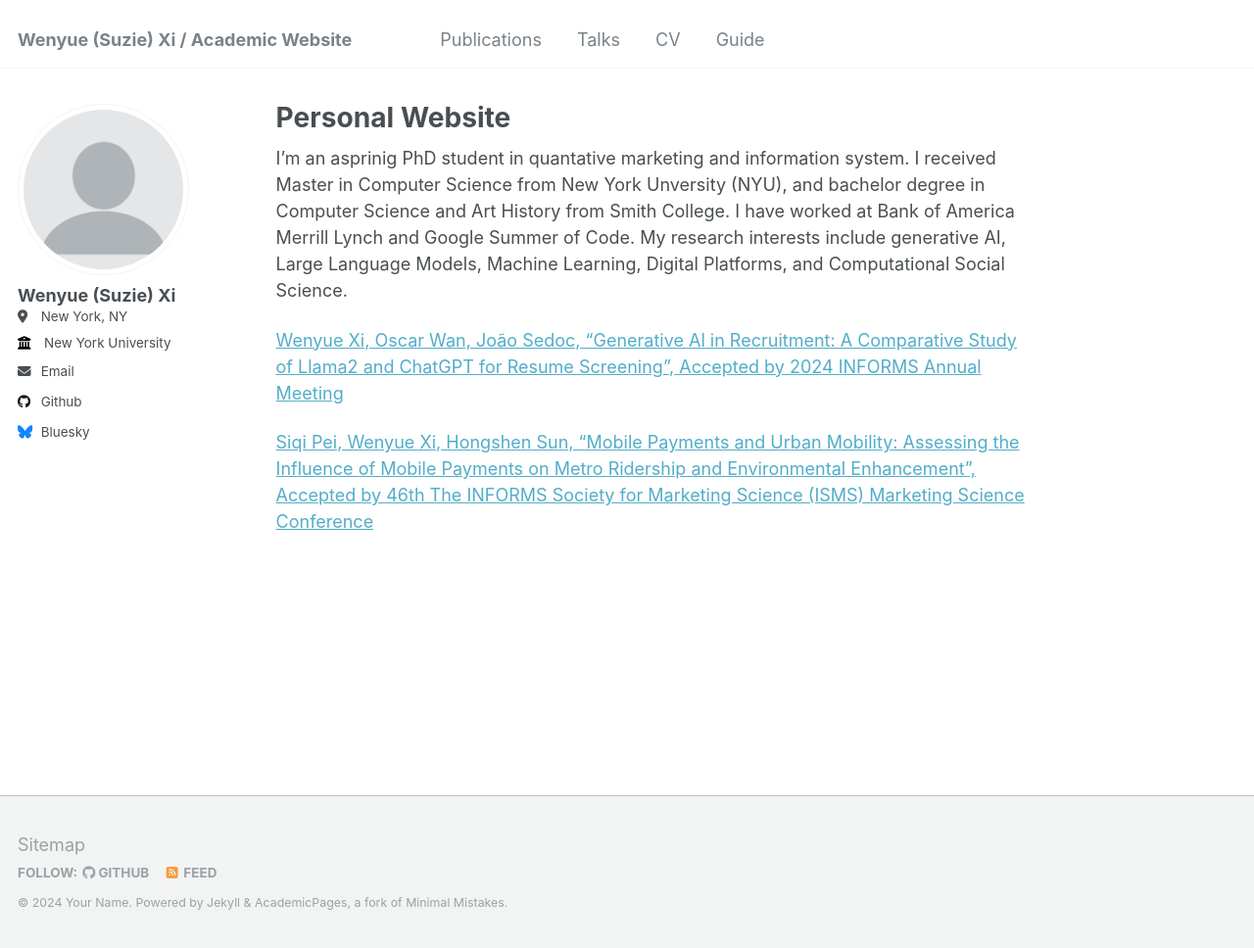
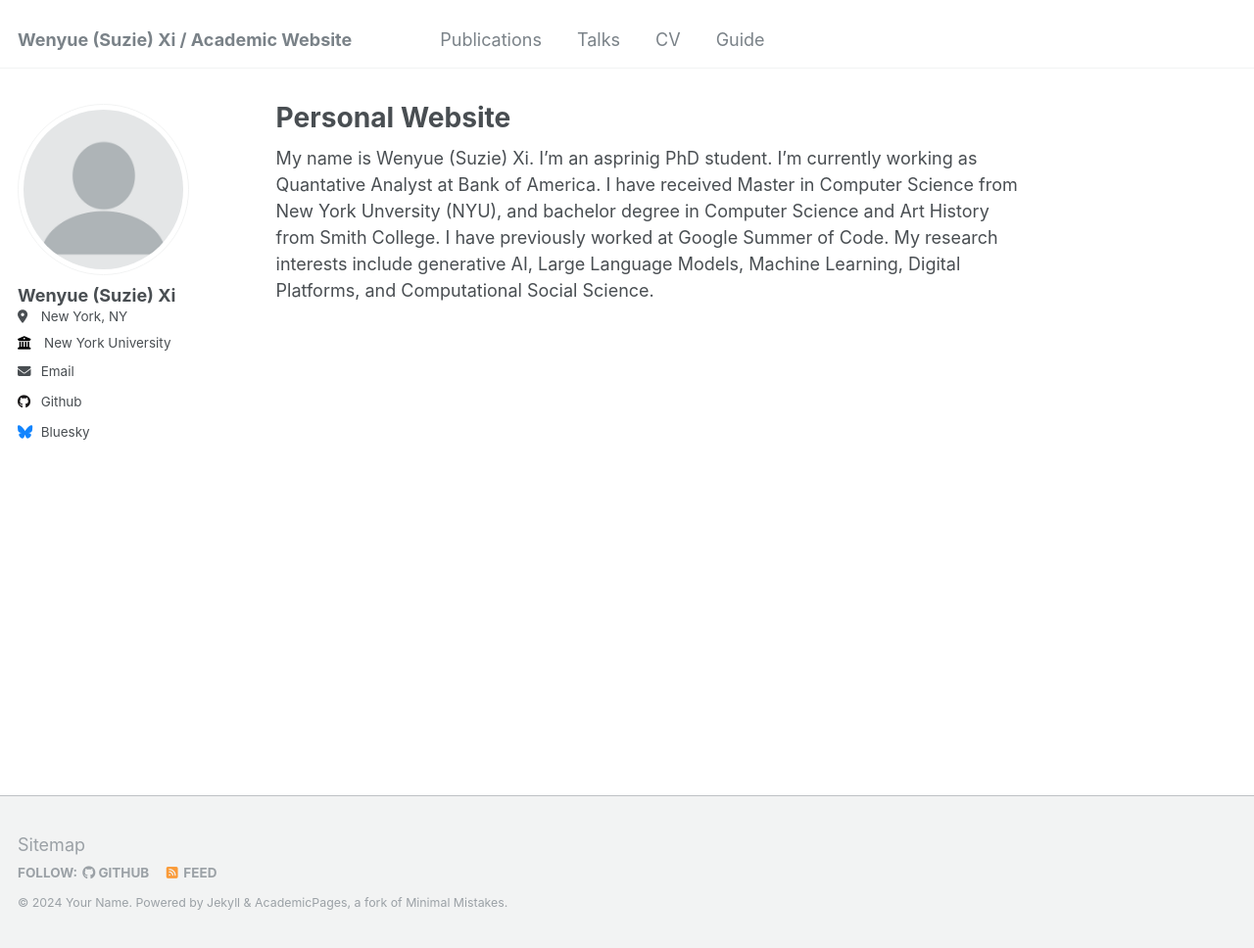
Before and after one commit to suziexi/suziexi.github.io, a Jekyll site: the page built from _pages/about.md, in a window 1280 px wide and 968 px high. Shown: the whole window at 98% size. Built offline with Jekyll 4.4.1, drawn with Linux system fonts in a browser that asks for light colours.

Commit message:
Update about.md

```diff
--- a/_pages/about.md
+++ b/_pages/about.md
@@ -6,9 +6,4 @@ redirect_from:
   - /about/
   - /about.html
 ---
-I'm an asprinig PhD student in quantative marketing and information system. I received Master in Computer Science from New York Unversity (NYU), and bachelor degree in Computer Science and Art History from Smith College. I have worked at Bank of America Merrill Lynch and Google Summer of Code. My research interests include generative AI, Large Language Models, Machine Learning, Digital Platforms, and Computational Social Science.
-
-<p><a href="https://suziexi.github.io/_pages/abstract1.html">Wenyue Xi, Oscar Wan, João Sedoc, “Generative Al in Recruitment: A Comparative Study of Llama2 and ChatGPT for Resume Screening”, Accepted by 2024 INFORMS Annual Meeting</a></p>
-
-
-<p><a href="https://suziexi.github.io/_pages/abstract2.html">Siqi Pei, Wenyue Xi, Hongshen Sun, “Mobile Payments and Urban Mobility: Assessing the Influence of Mobile Payments on Metro Ridership and Environmental Enhancement”, Accepted by 46th The INFORMS Society for Marketing Science (ISMS) Marketing Science Conference</a></p>
+My name is Wenyue (Suzie) Xi. I'm an asprinig PhD student. I'm currently working as Quantative Analyst at Bank of America. I have received Master in Computer Science from New York Unversity (NYU), and bachelor degree in Computer Science and Art History from Smith College. I have previously worked at Google Summer of Code. My research interests include generative AI, Large Language Models, Machine Learning, Digital Platforms, and Computational Social Science.
```
